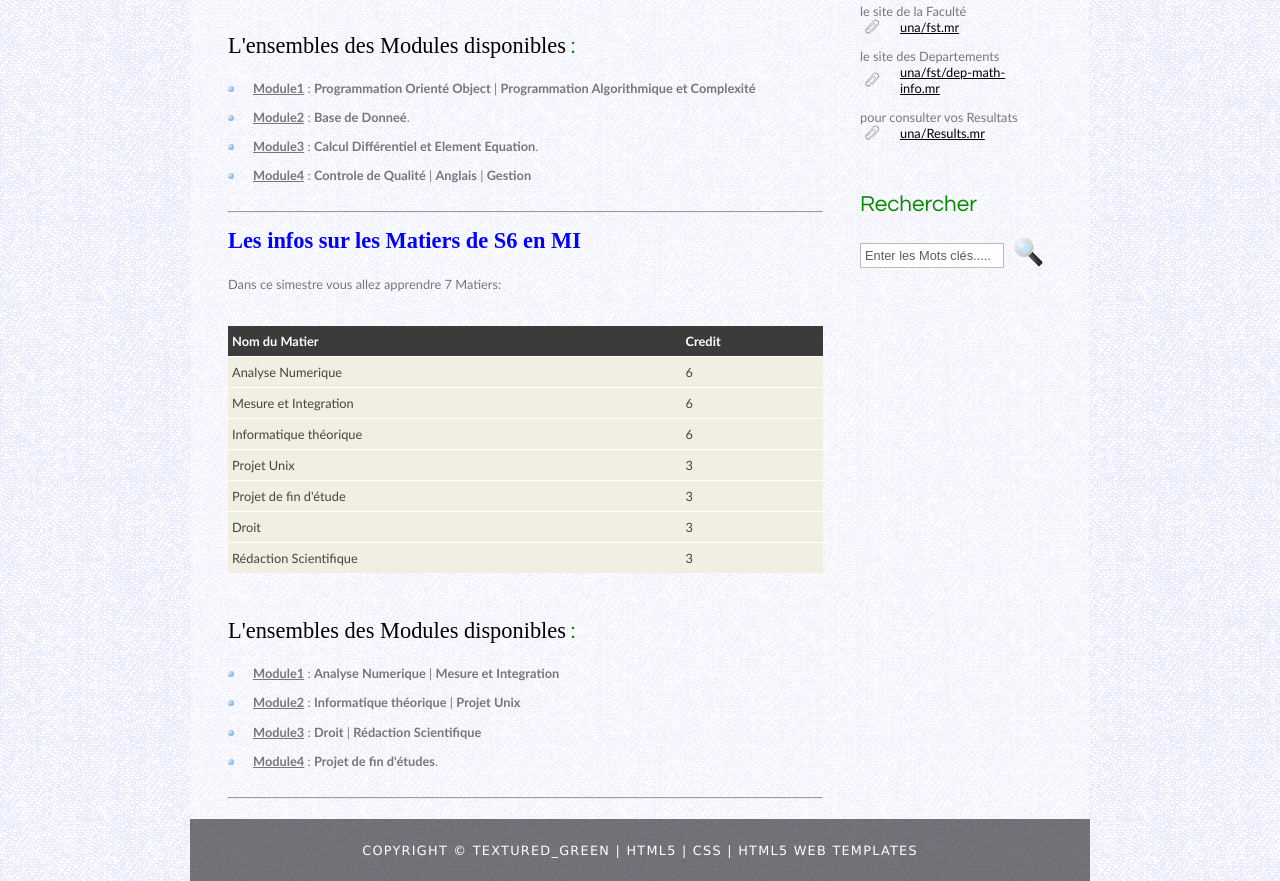
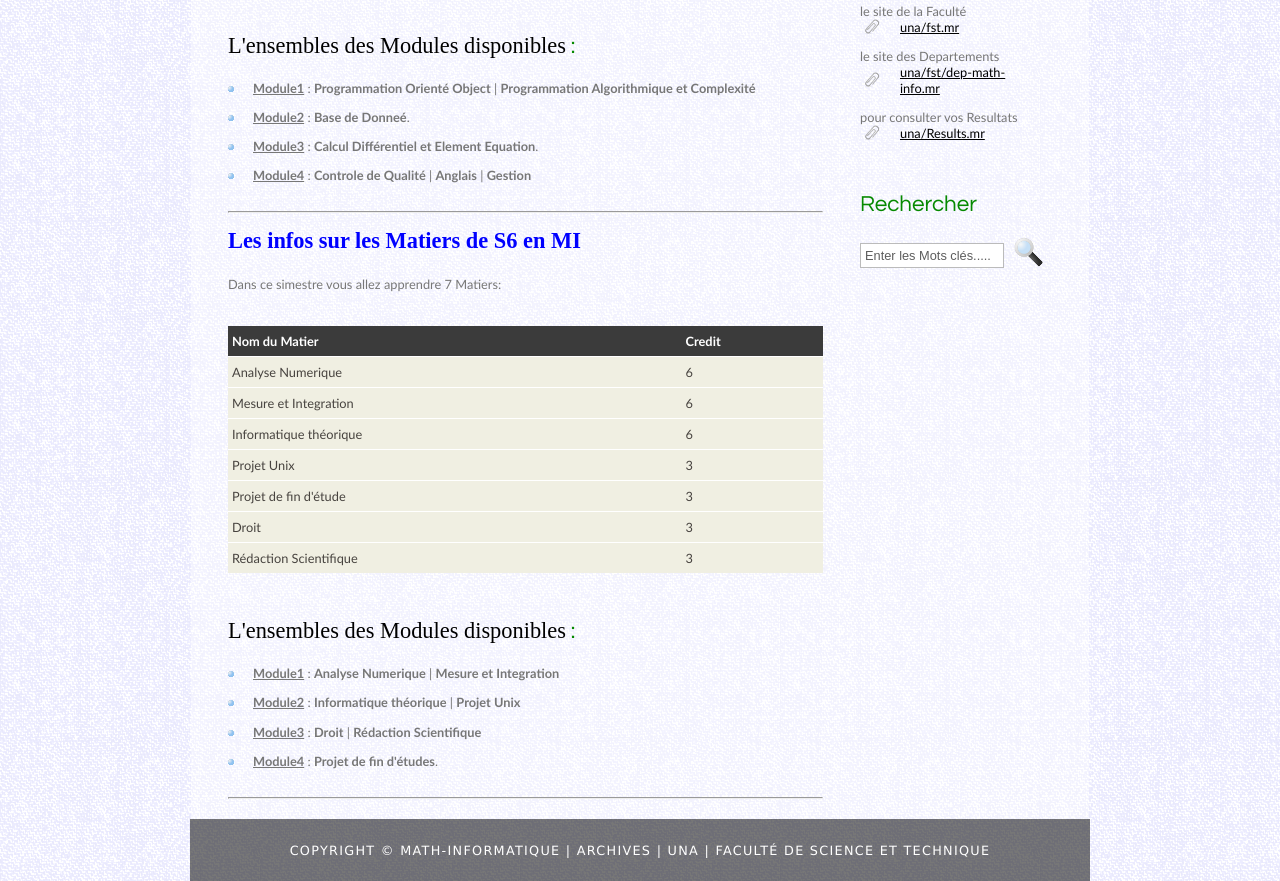
Before and after one commit to llemrabott52/M-I-A, a plain HTML site: page CreditCours.html in a window 1280 px wide. Shown: the part 901-1782 px from the top of the page. Drawn offline with Linux system fonts and the light colour scheme.

Commit message:
Updating CreditCours.html

```diff
--- a/CreditCours.html
+++ b/CreditCours.html
@@ -128,7 +128,7 @@
       </div>
     </div>
     <div id="footer">
-      Copyright &copy; textured_green | <a href="http://validator.w3.org/check?uri=referer">HTML5</a> | <a href="http://jigsaw.w3.org/css-validator/check/referer">CSS</a> | <a href="http://www.html5webtemplates.co.uk">HTML5 Web Templates</a>
+      Copyright &copy; Math-Informatique | <a href="http://www.Archives.com">Archives</a> | <a href="http://www.una.mr">una</a> | <a href="#">Faculté de Science et technique</a>
     </div>
   </div>
 </body>
```
